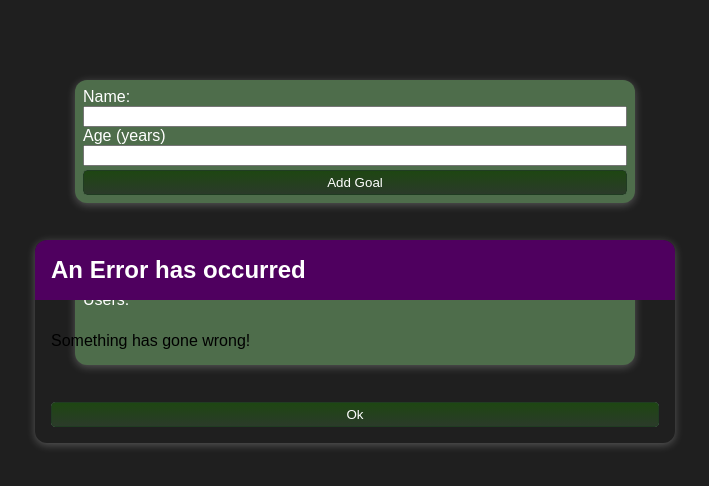
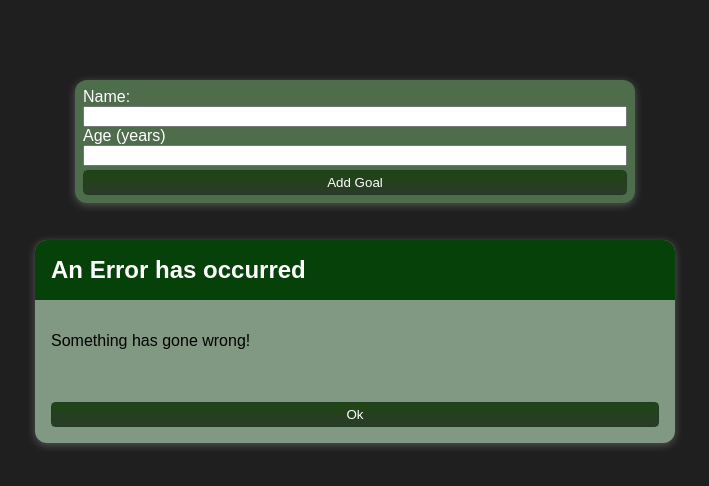
Before and after one commit to ddeveloper72/react-practice-project, a React (Create React App) app: page / in a window 1280 px wide. Shown: the top 486 px of the page, without its empty margins (285-994 px from the left). Built offline with nearby package versions, Linux system fonts and the light colour scheme; the HTML template or start-up script is replaced by a standard one.

Commit message:
updated custom styles

```diff
--- a/src/components/UI/ErrorModal.module.css
+++ b/src/components/UI/ErrorModal.module.css
@@ -1,4 +1,4 @@
- .backdrop {
+.backdrop {
   position: fixed;
   top: 0;
   left: 0;
@@ -15,10 +15,11 @@
   width: 80%;
   z-index: 100;
   overflow: hidden;
+  background-color: #819982;
 }
 
 .header {
-  background: #4f005f;
+  background: #064109;
   padding: 1rem;
 }
 
```
